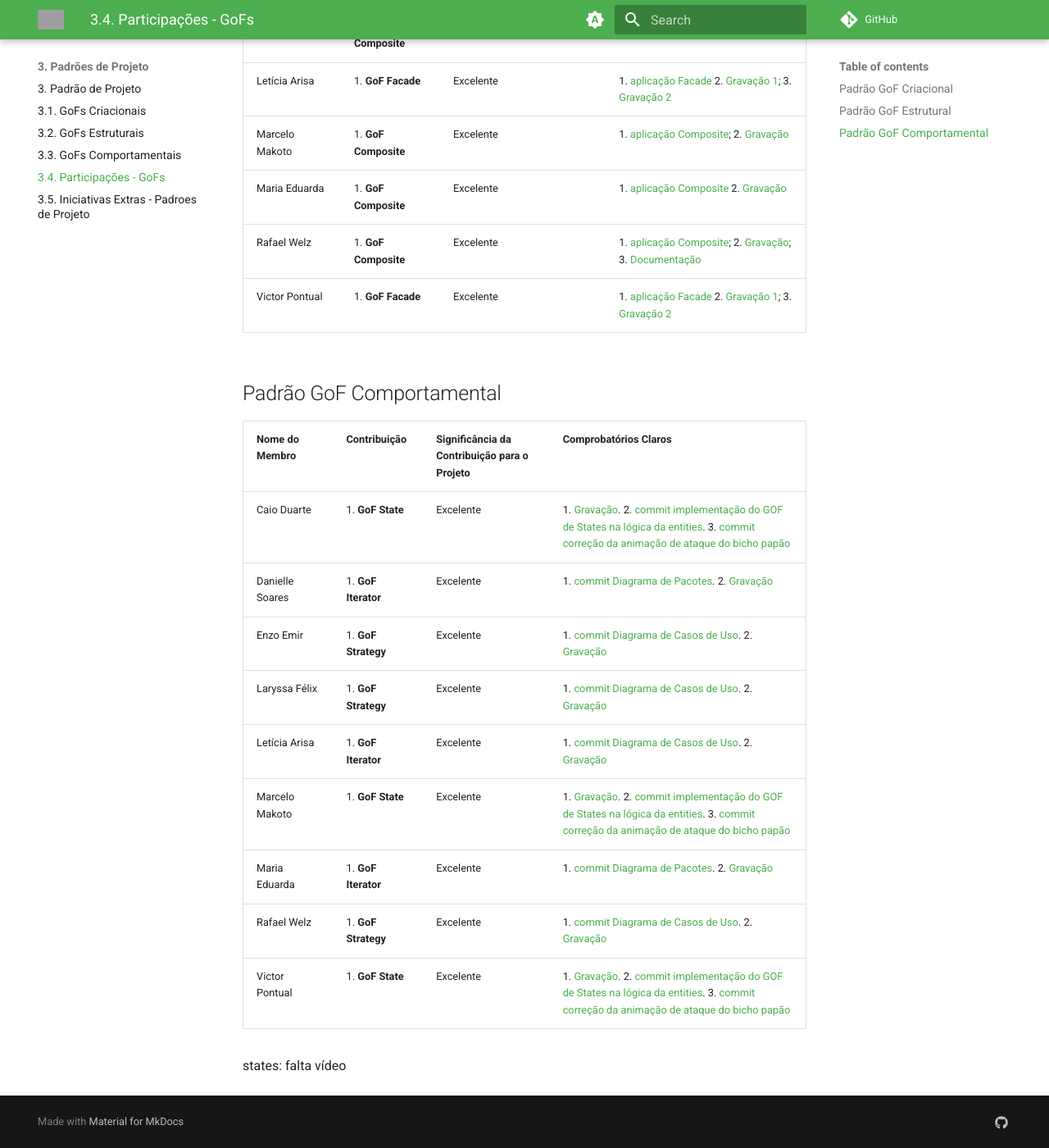
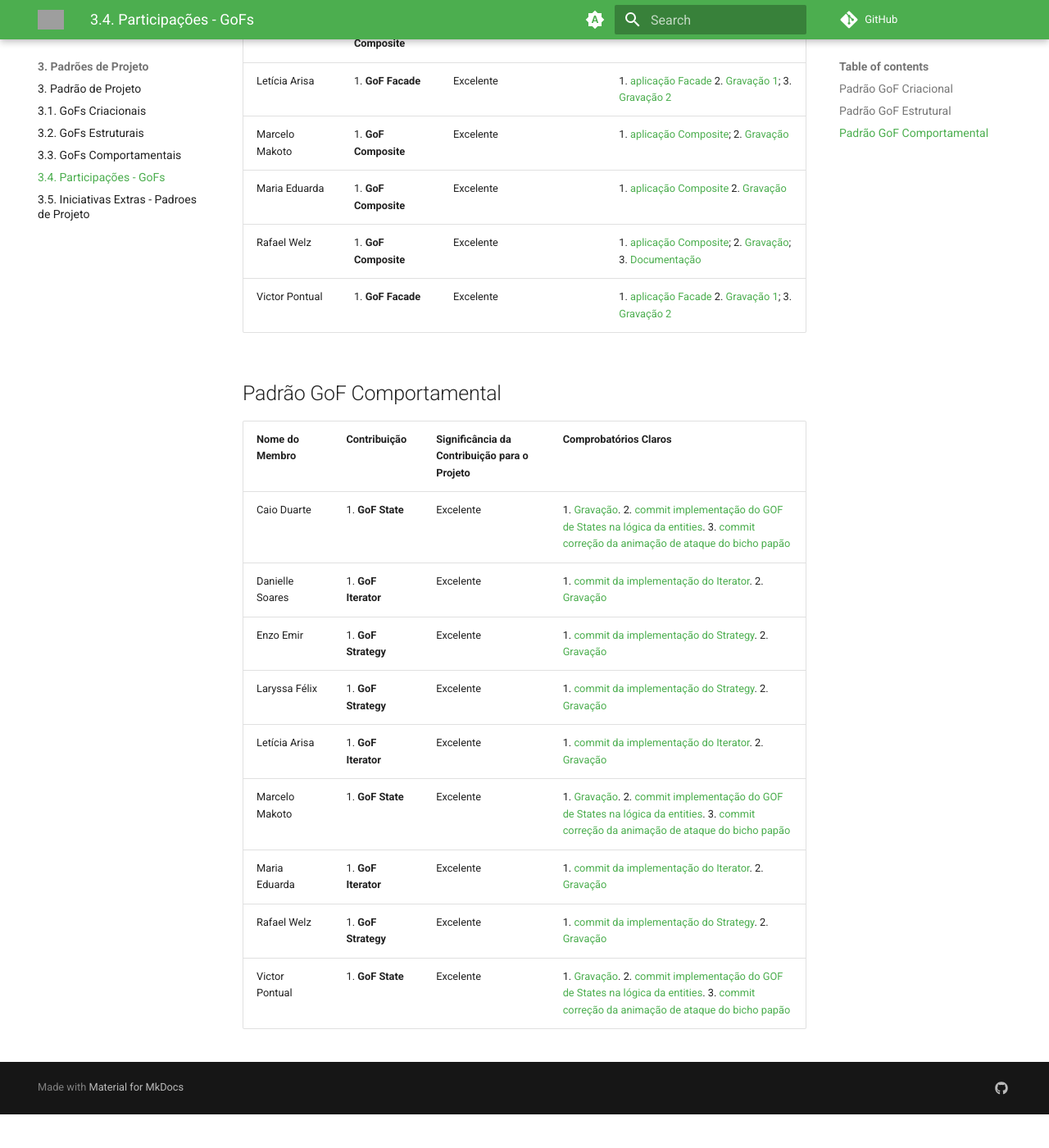
Before and after one commit to UnBArqDsw2025-2-Turma01/2025.2-T01-G1_JogoDigital_Entrega_03, an MkDocs documentation site: the page built from docs/PadroesDeProjeto/3.4.ParticipacoesPadroes.md, in a window 1280 px wide and 1400 px high, scrolled down 1540 px. Shown: the whole window at 82% size. Built offline with MkDocs 1.6.1 and Material for MkDocs 9.7.7, drawn with Linux system fonts in a browser that asks for light colours; after the commit the page ends 2899 px from its top, so only the background shows below that; grey boxes are pictures that could not be loaded.

```diff
--- a/docs/PadroesDeProjeto/3.4.ParticipacoesPadroes.md
+++ b/docs/PadroesDeProjeto/3.4.ParticipacoesPadroes.md
@@ -39,13 +39,11 @@ O desenvolvedor que fez o commit final agiu como catalisador. As discussões, re
 | Nome do Membro  | Contribuição | Significância da Contribuição para o Projeto | Comprobatórios Claros |
 | --------------- | ------------ | -------------------------------------------- | --------------------- |
 | Caio Duarte     | 1. **GoF State**          |Excelente      | 1. [Gravação](https://youtu.be/lNZ9JtHjowE?si=zf8IN-2ZSAG_xt7e). 2. [commit implementação do GOF de States na lógica da entities](https://github.com/UnBArqDsw2025-2-Turma01/2025.2-T01-G1_JogoDigital/commit/77e74537512ae3314d3c3320cfc1404b0cdafb32). 3. [commit correção da animação de ataque do bicho papão](https://github.com/UnBArqDsw2025-2-Turma01/2025.2-T01-G1_JogoDigital/commit/a3c6bebf02041efb9118225c9eee9a550f330d28)                 |
-| Danielle Soares | 1. **GoF Iterator**           |Excelente      | 1. [commit Diagrama de Pacotes](https://github.com/UnBArqDsw2025-2-Turma01/2025.2-T01-G1_JogoDigital_Entrega_02/commit/05f5578228a89522bf5e17ee69fa2396973f8e35). 2. [Gravação](https://youtu.be/uXsC8_--G7E)                 |
-| Enzo Emir       | 1. **GoF Strategy** |Excelente      | 1. [commit Diagrama de Casos de Uso](https://github.com/UnBArqDsw2025-2-Turma01/2025.2-T01-G1_JogoDigital_Entrega_02/commit/e7bbeeffe2d3c486257b5ce099b325a60f13cc5f). 2. [Gravação](https://youtu.be/QKZyKbrpQQ8?si=hm_XPD75T9GST_8P)                 |
-| Laryssa Félix   | 1. **GoF Strategy**  |Excelente      | 1. [commit Diagrama de Casos de Uso](https://github.com/UnBArqDsw2025-2-Turma01/2025.2-T01-G1_JogoDigital_Entrega_02/commit/e7bbeeffe2d3c486257b5ce099b325a60f13cc5f). 2. [Gravação](https://youtu.be/QKZyKbrpQQ8?si=hm_XPD75T9GST_8P)                 |
-| Letícia Arisa   | 1. **GoF Iterator** |Excelente      | 1. [commit Diagrama de Casos de Uso](https://github.com/UnBArqDsw2025-2-Turma01/2025.2-T01-G1_JogoDigital_Entrega_02/commit/e7bbeeffe2d3c486257b5ce099b325a60f13cc5f). 2. [Gravação](https://youtu.be/Tkf-3dM0WR8)                 |
+| Danielle Soares | 1. **GoF Iterator**           |Excelente      |  1. [commit da implementação do Iterator](https://github.com/UnBArqDsw2025-2-Turma01/2025.2-T01-G1_JogoDigital/commit/4bbbcbf77647a3be787e57045eed7f123f42b8a2). 2. [Gravação](https://youtu.be/ZHCbX79w1hM?si=7MNWOl4_AvdaeyKR)                 |
+| Enzo Emir       | 1. **GoF Strategy** |Excelente      | 1. [commit da implementação do Strategy](https://github.com/UnBArqDsw2025-2-Turma01/2025.2-T01-G1_JogoDigital/commit/13b8e1edb1b05dbb6774a11aff06fa127a4b2ebf#diff-aeec303fa3563daa287e185244b40eef414e8c497f50c65fba39d8cf23c84910). 2. [Gravação](https://youtu.be/QKZyKbrpQQ8?si=hm_XPD75T9GST_8P)                |
+| Laryssa Félix   | 1. **GoF Strategy**  |Excelente      | 1. [commit da implementação do Strategy](https://github.com/UnBArqDsw2025-2-Turma01/2025.2-T01-G1_JogoDigital/commit/13b8e1edb1b05dbb6774a11aff06fa127a4b2ebf#diff-aeec303fa3563daa287e185244b40eef414e8c497f50c65fba39d8cf23c84910). 2. [Gravação](https://youtu.be/QKZyKbrpQQ8?si=hm_XPD75T9GST_8P)|
+| Letícia Arisa   | 1. **GoF Iterator** |Excelente      | 1. [commit da implementação do Iterator](https://github.com/UnBArqDsw2025-2-Turma01/2025.2-T01-G1_JogoDigital/commit/4bbbcbf77647a3be787e57045eed7f123f42b8a2). 2. [Gravação](https://youtu.be/ZHCbX79w1hM?si=7MNWOl4_AvdaeyKR)                 |
 | Marcelo Makoto  | 1. **GoF State**    |Excelente      |  1. [Gravação](https://youtu.be/lNZ9JtHjowE?si=zf8IN-2ZSAG_xt7e). 2. [commit implementação do GOF de States na lógica da entities](https://github.com/UnBArqDsw2025-2-Turma01/2025.2-T01-G1_JogoDigital/commit/77e74537512ae3314d3c3320cfc1404b0cdafb32). 3. [commit correção da animação de ataque do bicho papão](https://github.com/UnBArqDsw2025-2-Turma01/2025.2-T01-G1_JogoDigital/commit/a3c6bebf02041efb9118225c9eee9a550f330d28) |
-| Maria Eduarda   | 1. **GoF Iterator**            |Excelente      | 1. [commit Diagrama de Pacotes](https://github.com/UnBArqDsw2025-2-Turma01/2025.2-T01-G1_JogoDigital_Entrega_02/commit/05f5578228a89522bf5e17ee69fa2396973f8e35). 2. [Gravação](https://youtu.be/uXsC8_--G7E)                 |
-| Rafael Welz     | 1. **GoF Strategy**    |Excelente      | 1. [commit Diagrama de Casos de Uso](https://github.com/UnBArqDsw2025-2-Turma01/2025.2-T01-G1_JogoDigital_Entrega_02/commit/e7bbeeffe2d3c486257b5ce099b325a60f13cc5f). 2. [Gravação](https://youtu.be/QKZyKbrpQQ8?si=hm_XPD75T9GST_8P)                 |
-| Victor Pontual  | 1. **GoF State**    |Excelente      | 1. [Gravação](https://youtu.be/lNZ9JtHjowE?si=zf8IN-2ZSAG_xt7e). 2. [commit implementação do GOF de States na lógica da entities](https://github.com/UnBArqDsw2025-2-Turma01/2025.2-T01-G1_JogoDigital/commit/77e74537512ae3314d3c3320cfc1404b0cdafb32). 3. [commit correção da animação de ataque do bicho papão](https://github.com/UnBArqDsw2025-2-Turma01/2025.2-T01-G1_JogoDigital/commit/a3c6bebf02041efb9118225c9eee9a550f330d28)                 |
-
-states: falta vídeo
+| Maria Eduarda   | 1. **GoF Iterator**            |Excelente      |  1. [commit da implementação do Iterator](https://github.com/UnBArqDsw2025-2-Turma01/2025.2-T01-G1_JogoDigital/commit/4bbbcbf77647a3be787e57045eed7f123f42b8a2). 2. [Gravação](https://youtu.be/ZHCbX79w1hM?si=7MNWOl4_AvdaeyKR)                |
+| Rafael Welz     | 1. **GoF Strategy**    |Excelente      | 1. [commit da implementação do Strategy](https://github.com/UnBArqDsw2025-2-Turma01/2025.2-T01-G1_JogoDigital/commit/13b8e1edb1b05dbb6774a11aff06fa127a4b2ebf#diff-aeec303fa3563daa287e185244b40eef414e8c497f50c65fba39d8cf23c84910). 2. [Gravação](https://youtu.be/QKZyKbrpQQ8?si=hm_XPD75T9GST_8P)                 |
+| Victor Pontual  | 1. **GoF State**    |Excelente      | 1. [Gravação](https://youtu.be/lNZ9JtHjowE?si=zf8IN-2ZSAG_xt7e). 2. [commit implementação do GOF de States na lógica da entities](https://github.com/UnBArqDsw2025-2-Turma01/2025.2-T01-G1_JogoDigital/commit/77e74537512ae3314d3c3320cfc1404b0cdafb32). 3. [commit correção da animação de ataque do bicho papão](https://github.com/UnBArqDsw2025-2-Turma01/2025.2-T01-G1_JogoDigital/commit/a3c6bebf02041efb9118225c9eee9a550f330d28)     |
```
Also changed, not shown: docs/PadroesDeProjeto/3.3.GoFsComportamentais.md (+4 -4 lines).
